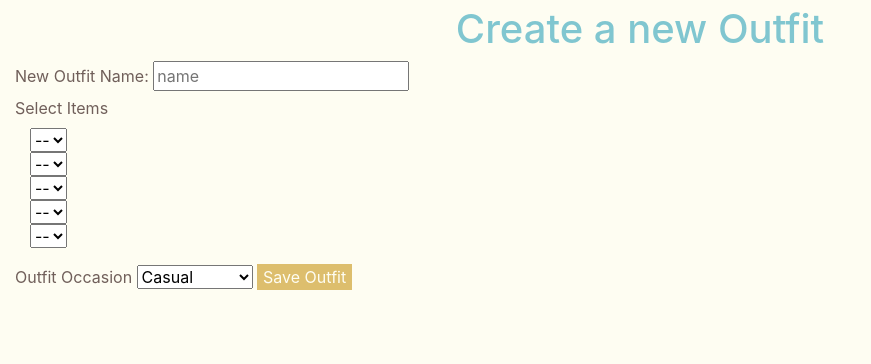
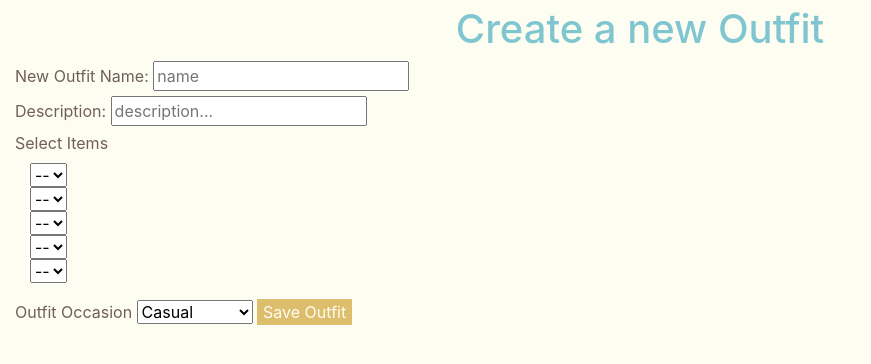
Before and after one commit to jennifercarreno/closet-app, a Flask app: page /outfits/new in a window 1280 px wide. Shown: the part 93-457 px from the top of the page, without its empty margins (0-871 px from the left). Run offline with Flask 2, Linux system fonts and the light colour scheme; data that the repository does not hold is empty; some libraries are stand-ins or nearby versions.

Commit message:
added descriptions to outfits"

```diff
--- a/app.py
+++ b/app.py
@@ -179,6 +179,7 @@ def outfits_new():
 def outfits_submit():
     outfit = {
         'name':request.form.get('name'),
+        'description':request.form.get('description'),
         'item1':request.form.get('outfit-item1'),
         'item2':request.form.get('outfit-item2'),
         'item3':request.form.get('outfit-item3'),
@@ -217,6 +218,7 @@ def outfit_edit(outfit_id):
 def outfit_update(outfit_id):
     updated_outfit = {
         'name':request.form.get('name'),
+        'description':request.form.get('description'),
         'item1':request.form.get('outfit-item1'),
         'item2':request.form.get('outfit-item2'),
         'item3':request.form.get('outfit-item3'),
--- a/static/styles.css
+++ b/static/styles.css
@@ -51,9 +51,12 @@ button:hover {
 .create-btn {
     background-color: rgb(221, 190, 109);
     color: rgb(254, 253, 242);
+    border-color: rgb(254, 253, 242);
 }
 
 .create-btn:hover{
     background-color: rgb(200, 223, 189);
     color: rgb(254, 253, 242);
+    border-color: rgb(254, 253, 242);
+    border-width: 5px;
 }
--- a/templates/items/items.html
+++ b/templates/items/items.html
@@ -4,6 +4,8 @@
 {% block content %}
 
     <h1>Items</h1>
+    <button class="mx-2"><a class="create-btn mx-2" href='/item/new'>Create an new Item</a></button>
+
     <h4 class="mx-2">Sort Items</h4>
 
     <div class="container row my-3">
--- a/templates/items/items_show.html
+++ b/templates/items/items_show.html
@@ -2,6 +2,7 @@
 {% extends 'base.html' %}
 
 {% block content %}
+<button class="my-2 mx-2"><a class="my-2 mx-2 create-btn" href="/items">⇦ BACK TO ITEMS</a></button>
 <div class="container">
 <div class="container row">
 <div class="col-lg-6 my-5">
--- a/templates/outfits/outfits_edit.html
+++ b/templates/outfits/outfits_edit.html
@@ -13,6 +13,10 @@
         <label for='outfit-name'>Outfit Name: </label>
         <input id='outfit-name' type='text' name='name' value='{{outfit.name}}' placeholder="name"/>
     </div>
+
+    <!-- description -->
+    <label for='description'>Description: </label>
+    <input id='description' type="text" name="description" placeholder="description..."><br>
 
     <!-- items -->
     <label for='outfit-item'>Select Items</label>
--- a/templates/outfits/outfits_new.html
+++ b/templates/outfits/outfits_new.html
@@ -13,6 +13,9 @@
         <label for='outfit-name'>New Outfit Name: </label>
         <input id='outfit-name' type='text' name='name' value='' placeholder="name"/><br>
 
+    <!-- describtion -->
+    <label for='description'>Description: </label>
+    <input id='description' type="text" name="description" placeholder="description..."><br>
     <!-- items -->
     <label for='outfit-item'>Select Items</label>
 
--- a/templates/wishlist/wishlist-show.html
+++ b/templates/wishlist/wishlist-show.html
@@ -1,6 +1,7 @@
 {% extends 'base.html' %}
 
 {% block content %}
+<button class="my-2 mx-2"><a class="my-2 mx-2 create-btn" href="/wishlist">⇦ BACK TO WISHLIST</a></button>
 
 <div class="container">
     <div class="container row">
```
Also changed, not shown: templates/outfits/outfits_show.html (+8 -1 lines).
